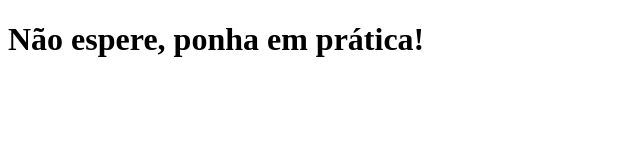
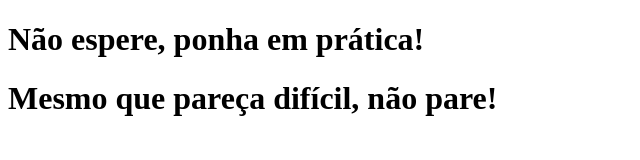
Before and after one commit to CEduardo-sys/Bootcamp-DevJr, a plain HTML site: page index.html in a window 1280 px wide. Shown: the whole page, without its empty margins (0-640 px from the left). Drawn offline with Linux system fonts and the light colour scheme.

Commit message:
Primeira alteracao

```diff
--- a/index.html
+++ b/index.html
@@ -8,5 +8,6 @@
 </head>
 <body>
     <h1>Não espere, ponha em prática!</h1>
+    <h1>Mesmo que pareça difícil, não pare!</h1>
 </body>
 </html>
```
